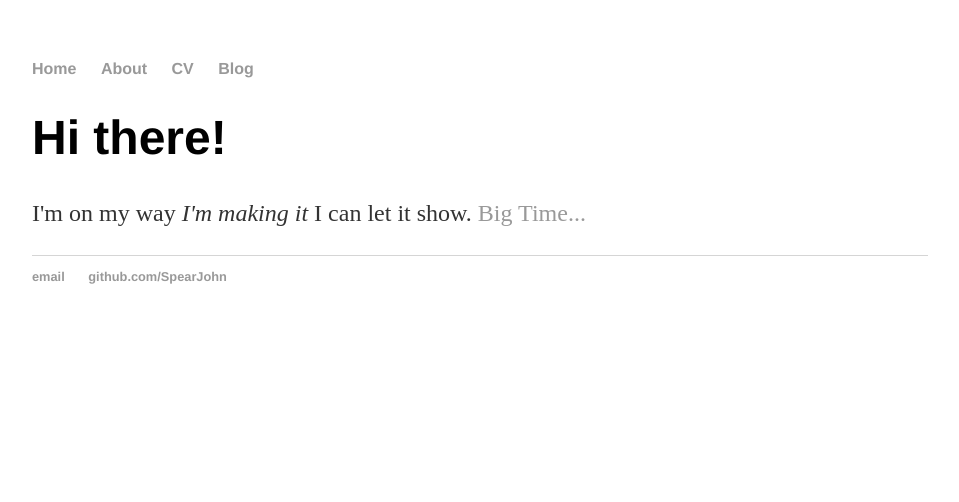
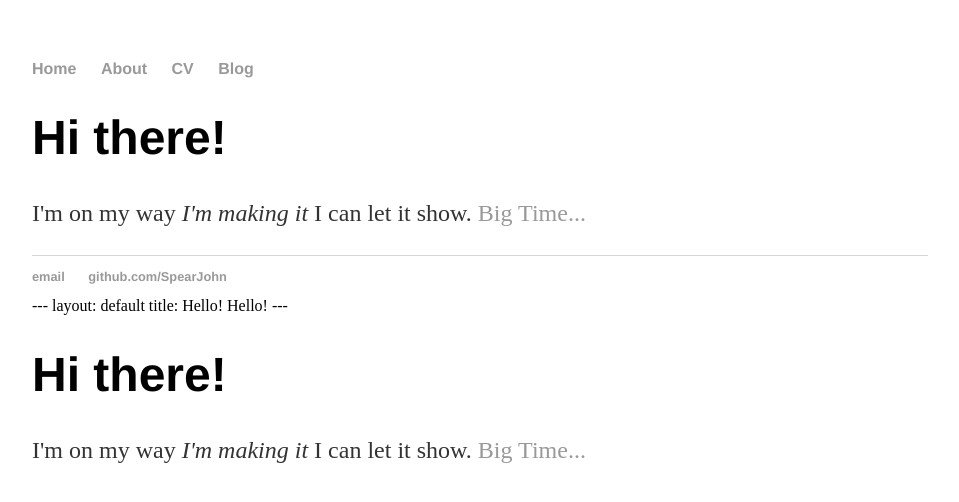
Before and after one commit to SpearJohn/spearjohn.github.io, a Jekyll site: the page ‌index.html, which Jekyll copies as it is, in a window 1280 px wide. Shown: the top 502 px of the page, without its empty margins (160-1119 px from the left). Built offline with Jekyll 4.4.1, drawn with Linux system fonts in a browser that asks for light colours.

Commit message:
Update ‌index.html

```diff
--- a/‌index.html
+++ b/‌index.html
@@ -1,6 +1,4 @@
-<!DOCTYPE html>
-<html>
-	<head>
+
 		<title>Hello! Hello!</title>
 		<!-- link to main stylesheet -->
 		<link rel="stylesheet" type="text/css" href="/css/main.css">
@@ -28,3 +26,12 @@
 		</footer>
 	</body>
 </html>
+
+---
+layout: default
+title: Hello! Hello!
+---
+<div class="blurb">
+	<h1>Hi there!</h1>
+	<p>I'm on my way <em>I'm making it</em> I can let it show. <a href="/about">Big Time...</a></p>
+</div><!-- /.blurb -->
```
